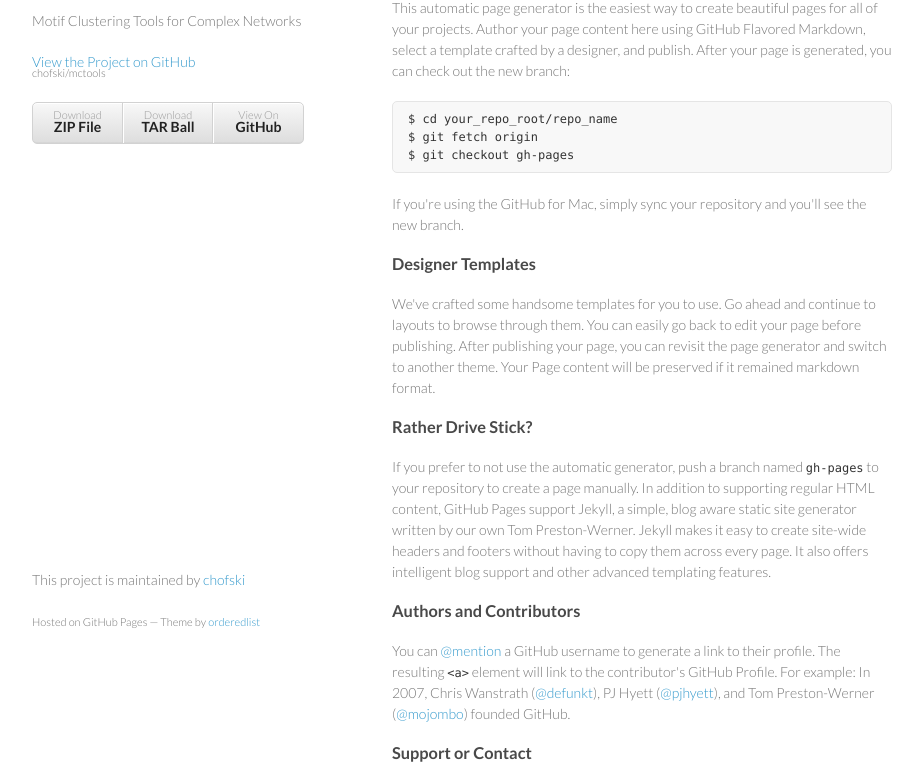
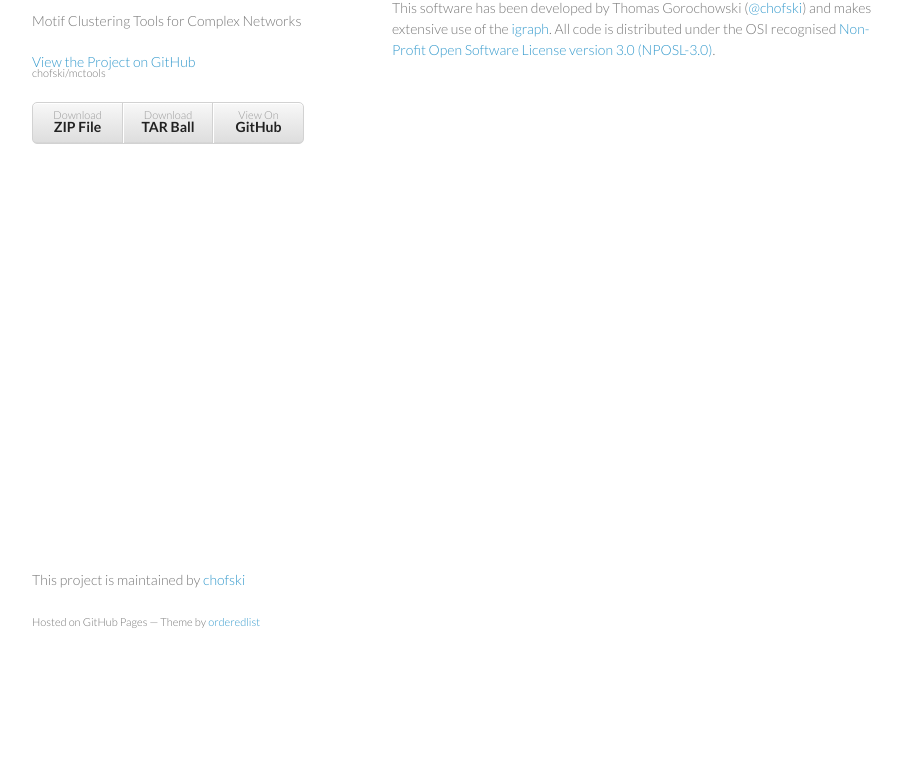
Before and after one commit to BiocomputeLab/mctools, a plain HTML site: page index.html in a window 1280 px wide. Shown: the part 99-878 px from the top of the page, without its empty margins (178-1101 px from the left). After the commit the page ends 800 px from the top, so only its background shows below. Drawn offline with Linux system fonts and the light colour scheme.

```diff
--- a/index.html
+++ b/index.html
@@ -28,32 +28,9 @@
         </ul>
       </header>
       <section>
-        <h3>Welcome to GitHub Pages.</h3>
+        <h3>Motif Clustering Tools</h3>
 
-<p>This automatic page generator is the easiest way to create beautiful pages for all of your projects. Author your page content here using GitHub Flavored Markdown, select a template crafted by a designer, and publish. After your page is generated, you can check out the new branch:</p>
-
-<pre><code>$ cd your_repo_root/repo_name
-$ git fetch origin
-$ git checkout gh-pages
-</code></pre>
-
-<p>If you're using the GitHub for Mac, simply sync your repository and you'll see the new branch.</p>
-
-<h3>Designer Templates</h3>
-
-<p>We've crafted some handsome templates for you to use. Go ahead and continue to layouts to browse through them. You can easily go back to edit your page before publishing. After publishing your page, you can revisit the page generator and switch to another theme. Your Page content will be preserved if it remained markdown format.</p>
-
-<h3>Rather Drive Stick?</h3>
-
-<p>If you prefer to not use the automatic generator, push a branch named <code>gh-pages</code> to your repository to create a page manually. In addition to supporting regular HTML content, GitHub Pages support Jekyll, a simple, blog aware static site generator written by our own Tom Preston-Werner. Jekyll makes it easy to create site-wide headers and footers without having to copy them across every page. It also offers intelligent blog support and other advanced templating features.</p>
-
-<h3>Authors and Contributors</h3>
-
-<p>You can <a href="https://github.com/blog/821" class="user-mention">@mention</a> a GitHub username to generate a link to their profile. The resulting <code>&lt;a&gt;</code> element will link to the contributor's GitHub Profile. For example: In 2007, Chris Wanstrath (<a href="https://github.com/defunkt" class="user-mention">@defunkt</a>), PJ Hyett (<a href="https://github.com/pjhyett" class="user-mention">@pjhyett</a>), and Tom Preston-Werner (<a href="https://github.com/mojombo" class="user-mention">@mojombo</a>) founded GitHub.</p>
-
-<h3>Support or Contact</h3>
-
-<p>Having trouble with Pages? Check out the documentation at <a href="http://help.github.com/pages">http://help.github.com/pages</a> or contact <a href="mailto:support@github.com">support@github.com</a> and we’ll help you sort it out.</p>
+<p>This software has been developed by Thomas Gorochowski (<a href="https://github.com/chofski" class="user-mention">@chofski</a>) and makes extensive use of the <a href="http://igraph.sf.net">igraph</a>. All code is distributed under the OSI recognised <a href="http://www.opensource.org/licenses/NOSL3.0">Non-Profit Open Software License version 3.0 (NPOSL-3.0)</a>.</p>
       </section>
       <footer>
         <p>This project is maintained by <a href="https://github.com/chofski">chofski</a></p>
```
Also changed, not shown: params.json (+1 -1 lines).
